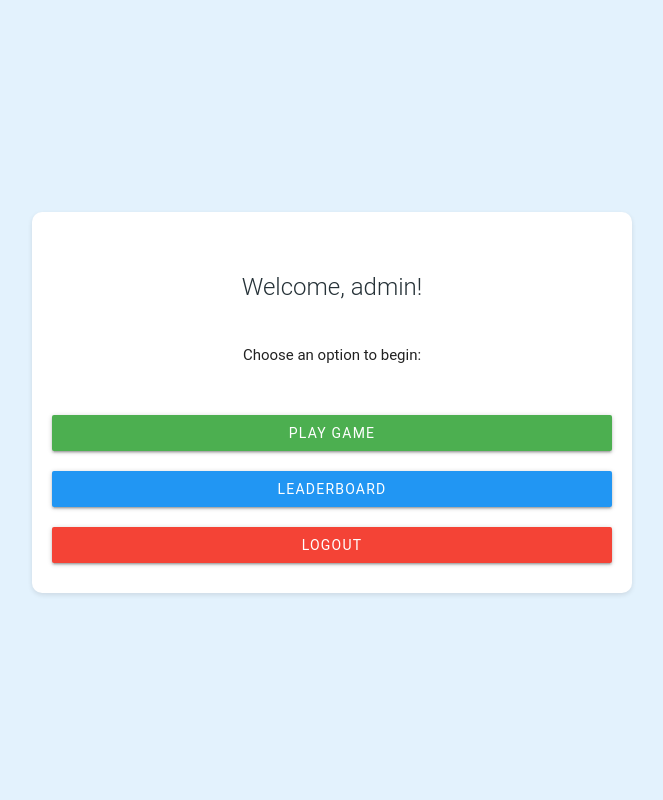
After one commit to ethanc72/CSE108-final-proj, a Flask app: page /dashboard in a window 1280 px wide. The commit adds this page. Shown: the whole page, without its empty margins (308-971 px from the left). Run offline with Flask 3, Linux system fonts and the light colour scheme; a user stored in the database is signed in.

Commit message:
added dashboard, updated leaderboard to display scores from db

```diff
--- a/app.py
+++ b/app.py
@@ -124,11 +124,15 @@ def register():
     return render_template('register.html')
 
 
+@app.route('/dashboard', methods=['GET'])
+def dashboard():
+    return render_template('dashboard.html')
+
 @app.route('/')
 @login_required
 def home():
     if current_user.account_type == "player":
-        return redirect('/map')
+        return redirect('/dashboard')
     if current_user.account_type == "admin":
         return redirect('/admin')
 
@@ -138,6 +142,19 @@ def home():
 def logout():
     logout_user()
     return redirect('/login')
+
+@app.route('/start_game')
+@login_required
+def start_game():
+    cities = City.query.all()
+    random_city = random.choice(cities)
+    return render_template('map.html', random_city=random_city)
+
+@app.route('/view_leaderboard')
+@login_required
+def view_leaderboard():
+    scores = Leaderboard.query.order_by(Leaderboard.score.desc()).all()
+    return render_template('leaderboard.html', scores=scores)
 
 
 @app.route("/map")
--- /dev/null
+++ b/static/css/dashboard.css
@@ -0,0 +1,44 @@
+body {
+    display: flex;
+    justify-content: center;
+    align-items: center;
+    min-height: 100vh;
+    margin: 0;
+    font-family: 'Roboto', sans-serif;
+    background-color: #e3f2fd;
+}
+
+.dashboard-container, .login-register-container {
+    background-color: #fff;
+    padding: 20px;
+    box-shadow: 0 2px 5px rgba(0,0,0,0.1);
+    width: 90%;
+    max-width: 600px;
+    text-align: center;
+    border-radius: 10px;
+    margin-top: 20px;
+}
+
+.btn {
+    width: 100%;
+    margin: 10px 0;
+    letter-spacing: 1.2px;
+}
+
+
+.btn.green {
+    background-color: #66bb6a;
+}
+
+.btn.blue {
+    background-color: #42a5f5;
+}
+
+.btn.red {
+    background-color: #ef5350;
+}
+
+h1 {
+    color: #263238;
+    margin-bottom: 20px;
+}
--- /dev/null
+++ b/templates/dashboard.html
@@ -0,0 +1,28 @@
+<!DOCTYPE html>
+<html lang="en">
+<head>
+    <meta charset="UTF-8">
+    <meta name="viewport" content="width=device-width, initial-scale=1.0">
+    <title>Dashboard</title>
+    <link href="https://cdnjs.cloudflare.com/ajax/libs/materialize/1.0.0/css/materialize.min.css" rel="stylesheet">
+    <link rel="stylesheet" href="{{ url_for('static', filename='css/dashboard.css') }}">
+</head>
+<body>
+    {% if current_user.is_authenticated %}
+    <div class="dashboard-container card">
+        <h1 class="card-title">Welcome, {{ current_user.username }}!</h1>
+        <p class="card-content">Choose an option to begin:</p>
+        <div class="game-options">
+            <a href="{{ url_for('start_game') }}" class="btn waves-effect waves-light green">Play Game</a>
+            <a href="{{ url_for('view_leaderboard') }}" class="btn waves-effect waves-light blue">Leaderboard</a>
+        </div>
+        <a href="{{ url_for('logout') }}" class="btn waves-effect waves-light red">Logout</a>
+    </div>
+    {% else %}
+    <div class="login-register-container card">
+        <p class="card-content">You are not logged in. <a href="{{ url_for('login') }}" class="waves-effect waves-light btn">Login</a> or <a href="{{ url_for('register') }}" class="waves-effect waves-light btn">Register</a> to start guessing!</p>
+    </div>
+    {% endif %}
+    <script src="https://cdnjs.cloudflare.com/ajax/libs/materialize/1.0.0/js/materialize.min.js"></script>
+</body>
+</html>
```
Also changed, not shown: static/css/leaderboard.css (added, +49 -0 lines), templates/leaderboard.html (+21 -42 lines).
